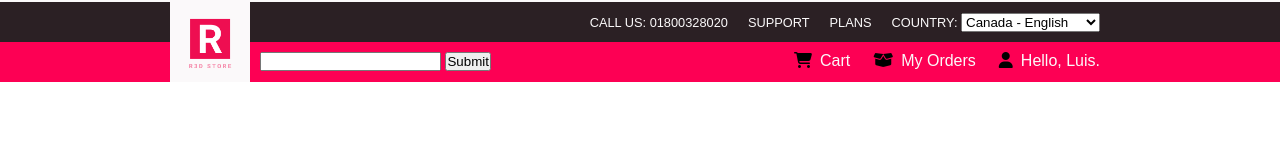
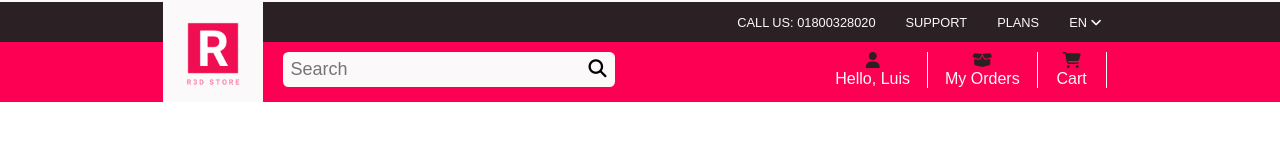
Before and after one commit to LuisCBeltran/cellphones, a plain HTML site: page index.html in a window 1280 px wide. Drawn offline with Linux system fonts and the light colour scheme.

Commit message:
Header complete with submenus

```diff
--- a/index.html
+++ b/index.html
@@ -22,36 +22,45 @@
             </div>
 
             <div class="nav-h-up">
-                <p>Call us: 01800328020</p>
-                <p><a href="#">Support</a></p>
-                <p><a href="#">Plans</a></p>
-                <p>
-                    Country:
-                    <select name="country">
-                        <option>Canada - English</option>
-                        <option>Canada - French</option>
-                        <option>Colombia - Español</option>
-                    </select>
-                </p>
+
+                <ul class="principal-nav">
+                    <li>Call us: 01800328020</li>
+                    <li><a href="#">Support</a></li>
+                    <li><a href="#">Plans</a></li>
+                    <li class="language">EN <i class="fas fa-angle-down"></i>
+                        <ul class="secondary-nav">
+                            <li><a href="#">French</a></li>
+                            <li><a href="#">Spanish</a></li>
+                        </ul>
+                    </li>
+                </ul>
+
             </div>
 
             <div class="nav-h-main">
-                <form action="" class="searchbar">
-                    <input type="search">
-                    <input type="submit">
-                </form>
+                <div class="searchbar">
+                    <input type="text" placeholder="Search" class="searchbox">
+                    <button class="searchbutton"><i class="fas fa-search"></i></button>
+                </div>
                 <div class="nav-right">
-                    <div class="nav-user">
-                        <i class="fas fa-user"></i>
-                        <p>Hello, Luis.</p>
+                    <div class="nav-cart">
+                        <a href="#">
+                            <i class="fas fa-shopping-cart"></i>
+                            <p>Cart</p>
+                        </a>
                     </div>
                     <div class="nav-orders">
-                        <i class="fas fa-box-open"></i>
-                        <p>My Orders</p>
+                        <a href="#">
+                            <i class="fas fa-box-open"></i>
+                            <p>My Orders</p>
+                        </a>
                     </div>
-                    <div class="nav-cart">
-                        <i class="fas fa-shopping-cart"></i>
-                        <p>Cart</p>
+                    <div class="nav-user">
+                        <a href="#">
+                            <i class="fas fa-user"></i>
+                            <p>Hello, Luis</p>
+                        </a>
+                        <a href="#" class="logout">Log Out</a>
                     </div>
                 </div>
             </div>
--- a/styles/style.css
+++ b/styles/style.css
@@ -18,52 +18,24 @@
 
 .header {
     display: grid;
-    grid-template-columns: minmax(10px, 200px) 80px minmax(700px, 1500px) minmax(10px, 200px);
-    grid-template-rows: 40px 40px;
+    grid-template-columns: minmax(10px, 200px) 100px minmax(700px, 1500px) minmax(10px, 200px);
+    grid-template-rows: 40px 60px;
     grid-template-areas:
         'margin-l-up logo nav-h-up margin-r-up'
         'margin-l-down logo nav-h-main margin-r-down';
     border-top: 2px solid var(--light);
 }
 
+/* MARGINS */
+
 .margin-l-up {
     background: var(--dark);
     grid-area: margin-l-up;
-
 }
 
 .margin-l-down {
     background: var(--primary);
     grid-area: margin-l-down;
-}
-
-.logo {
-    background: var(--light);
-    grid-area: logo;
-}
-
-.logo img {
-    width: 100%;
-}
-
-.nav-h-up {
-    grid-area: nav-h-up;
-    background: var(--dark);
-    display: flex;
-    align-items: center;
-    justify-content: flex-end;
-}
-
-.nav-h-up p {
-    color: var(--light);
-    padding: 0 10px;
-    font-size: 0.8em;
-    text-transform: uppercase;
-}
-
-.nav-h-up a {
-    text-decoration: none;
-    color: var(--light);
 }
 
 .margin-r-up {
@@ -76,6 +48,78 @@
     background: var(--primary)
 }
 
+/* LOGO */
+
+.logo {
+    background: var(--light);
+    grid-area: logo;
+}
+
+.logo img {
+    width: 100%;
+}
+
+/* NAVIGATION UP */
+
+.nav-h-up {
+    grid-area: nav-h-up;
+    background: var(--dark);
+}
+
+.nav-h-up .principal-nav {
+    color: var(--light);
+    padding: 13px 0px 0 10px;
+    font-size: 0.8em;
+    text-transform: uppercase;
+    display: flex;
+    flex-flow: row;
+    float: right;
+}
+
+.nav-h-up .secondary-nav {
+    transition: all 0.3s;
+    opacity: 0;
+    visibility: hidden;
+    position: absolute;
+    left: -45%;
+    top: 120%;
+}
+
+.nav-h-up ul li:hover > ul {
+    opacity: 1;
+    visibility: visible;
+}
+
+.nav-h-up ul li ul {
+    background: var(--dark);
+    color: var(--light);
+}
+
+.nav-h-up ul li ul li {
+    display: flex;
+    flex-flow: row;
+    padding: 10px 15px;
+    text-transform: none;
+}
+
+.nav-h-up li {
+    list-style: none;
+    padding: 0 15px 0 15px;
+    position: relative;
+
+}
+
+.nav-h-up a:hover {
+    color: var(--primary);
+}
+
+.nav-h-up a {
+    text-decoration: none;
+    color: var(--light);
+}
+
+/* NAVIGATION MAIN */
+
 .nav-h-main {
     grid-area: nav-h-main;
     display: block;
@@ -83,15 +127,25 @@
     padding: 10px 10px 0 10px;
 }
 
+.nav-h-main .nav-right {
+    text-align: center;
+}
+
+.nav-h-main a {
+    text-decoration: none;
+}
 
 .nav-h-main .nav-right div {
     float: right;
-    display: flex;
-    padding: 0 0 0 15px;
+    padding: 0 17px 0 17px;
+    border-right: 1px solid var(--light);
 }
 
-.nav-h-main form {
+.nav-h-main .searchbar {
     float: left;
+    display: inline-flex;
+    font-size: 18px;
+    padding-left: 10px;
 }
 
 .nav-h-main i {
@@ -101,3 +155,52 @@
 .nav-h-main p {
     color: var(--light);
 }
+
+.nav-right i {
+    color: var(--dark)
+}
+
+.searchbox {
+    font-size: inherit;
+    border: 0.2em solid var(--light);
+    border-radius: 0.3em 0 0 0.3em;
+    padding: 0.23em;
+    background-color: var(--light);
+    width: 280px;
+}
+
+.searchbutton {
+    font-size: inherit;
+    border: none;
+    border-radius: 0 0.3em 0.3em 0;
+    background-color: var(--light);
+    border-left: 0 ;
+    padding-left: 3px;
+}
+
+.searchbutton:hover,
+.searchbutton:focus {
+    background: #e9e9e9;
+}
+
+.nav-user {
+    position: relative;
+}
+
+.logout {
+    transition: all 0.3s;
+    opacity: 0;
+    visibility: hidden;
+    position: absolute;
+    background: var(--primary);
+    padding: 10px;
+    color: var(--light);
+    width: 100%;
+    left: -10%;
+    top: 130%;
+}
+
+.nav-user:hover > .logout {
+    opacity: 1;
+    visibility: visible;
+}
```
Also changed, not shown: images/canada-flag-round-icon-20.png (added), images/canada-flag-round-icon-32.png, images/colombia-flag-round-icon-32.png.
